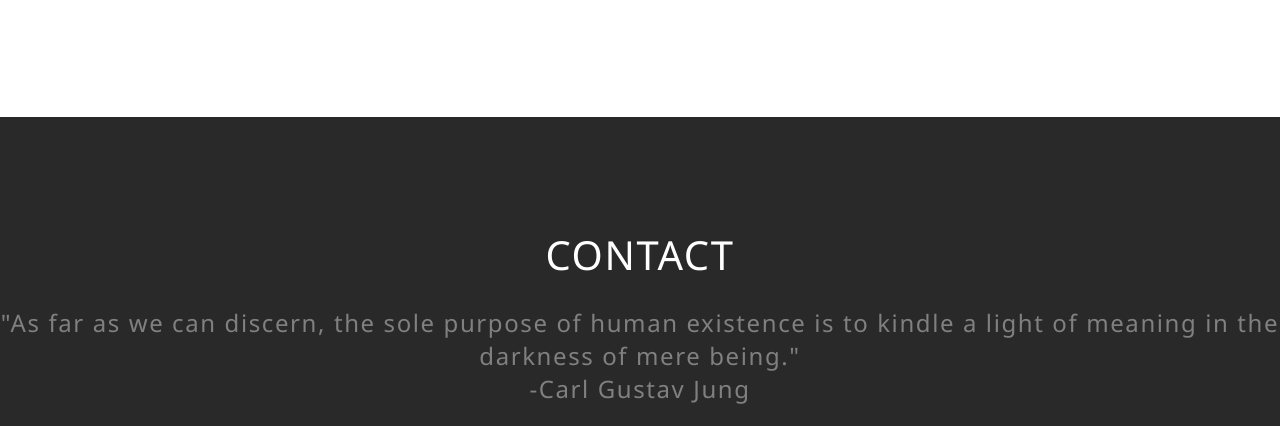
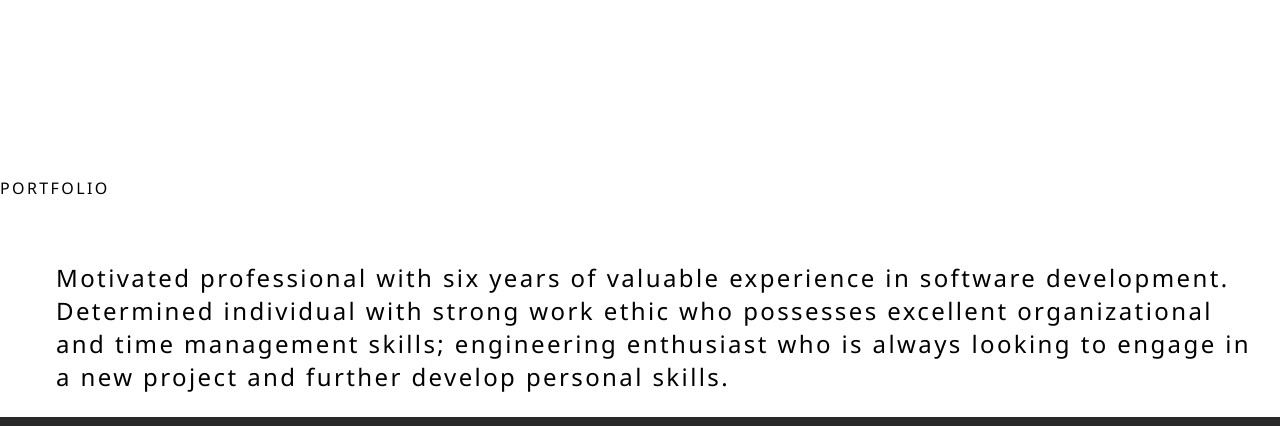
Before and after one commit to dylan-w-rose/dylanrose.tech, a plain HTML site: page index.html in a window 1280 px wide. Shown: the part 1520-1946 px from the top of the page. Drawn offline with nearby package versions, Linux system fonts and the light colour scheme.

Commit message:
Update index.html

```diff
--- a/index.html
+++ b/index.html
@@ -2,12 +2,9 @@
 <html lang="en-US">
 
 <!--
-
 TO-DO:
-
 -Create drop-down for "Check out my blog!"
 -Fix social media link highlight
-
 -->
 <head>
   <title>Dylan Rose - Software Developer</title>
@@ -23,12 +20,14 @@ TO-DO:
   <!--Top Buttons-->
   <button id="home" class="button home default">HOME</button>
   <button id="about" class="button about default"><img class="about_icon default" src="src/img/about_white.png" alt="about_icon">ABOUT</button>
+  <button id="portfolio" class="button portfolio default"><img class="portfolio_icon default" src="src/img/portfolio_white.png" alt="portfolio_icon">PORTFOLIO</button>
   <button id="contact" class="button contact default"><img class="contact_icon default" src="src/img/contact_white.png" alt="contact_icon">CONTACT</button>
   <button id="blog" class="button blog default" title="Check out my blog!"><img class="blog_icon default" src="src/img/blog_white.png" alt="contact_icon"></button>
   <!--Menu Buttons-->
   <div id="menu">
     <button id="menu_home" class="button home menu">HOME</button>
     <button id="menu_about" class="button about menu"><img class="about_icon menu" src="src/img/about_white.png" alt="about_icon">ABOUT</button>
+    <button id="menu_portfolio" class="button portfolio menu"><img class="portfolio_icon menu" src="src/img/portfolio_white.png" alt="portfolio_icon">PORTFOLIO</button>
     <button id="menu_contact" class="button contact menu"><img class="contact_icon menu" src="src/img/contact_white.png" alt="contact_icon">CONTACT</button>
     <button id="menu_blog" class="button blog menu" title="Check out my blog!"><img class="blog_icon menu" src="src/img/blog_white.png" alt="contact_icon"></button>
   </div>
@@ -187,6 +186,20 @@ TO-DO:
       </p>
     </div>
 
+    <!--Portfolio-->
+    <div id="portfolio_div">
+      <p id="portfolio_title"><br /><br />PORTFOLIO</p>
+
+      <p id="about_text">
+        Motivated professional with six years of valuable
+        experience in software development. Determined
+        individual with strong work ethic who possesses excellent
+        organizational and time management skills; engineering
+        enthusiast who is always looking to engage in a new
+        project and further develop personal skills.
+      </p>
+    </div>
+
     <!--Contact me-->
     <div id="contactme">
       <br /><br />CONTACT
```
